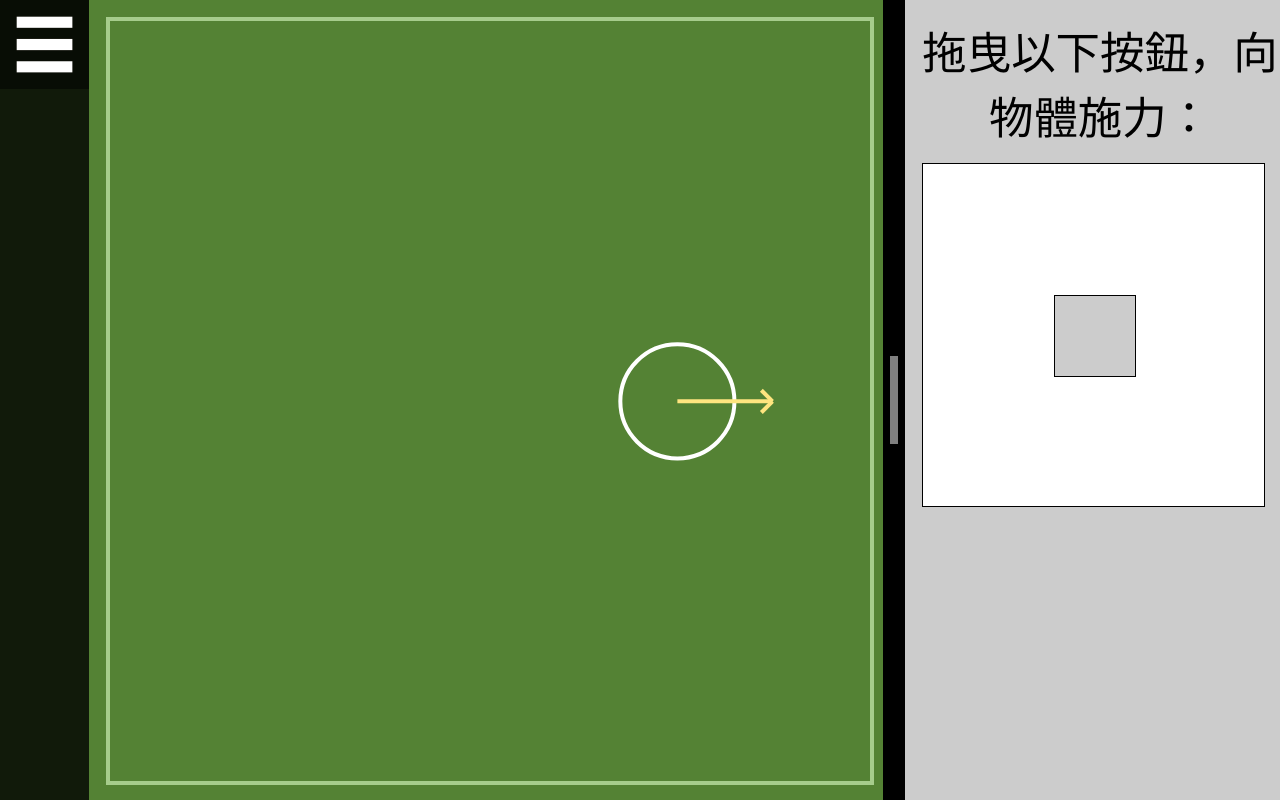
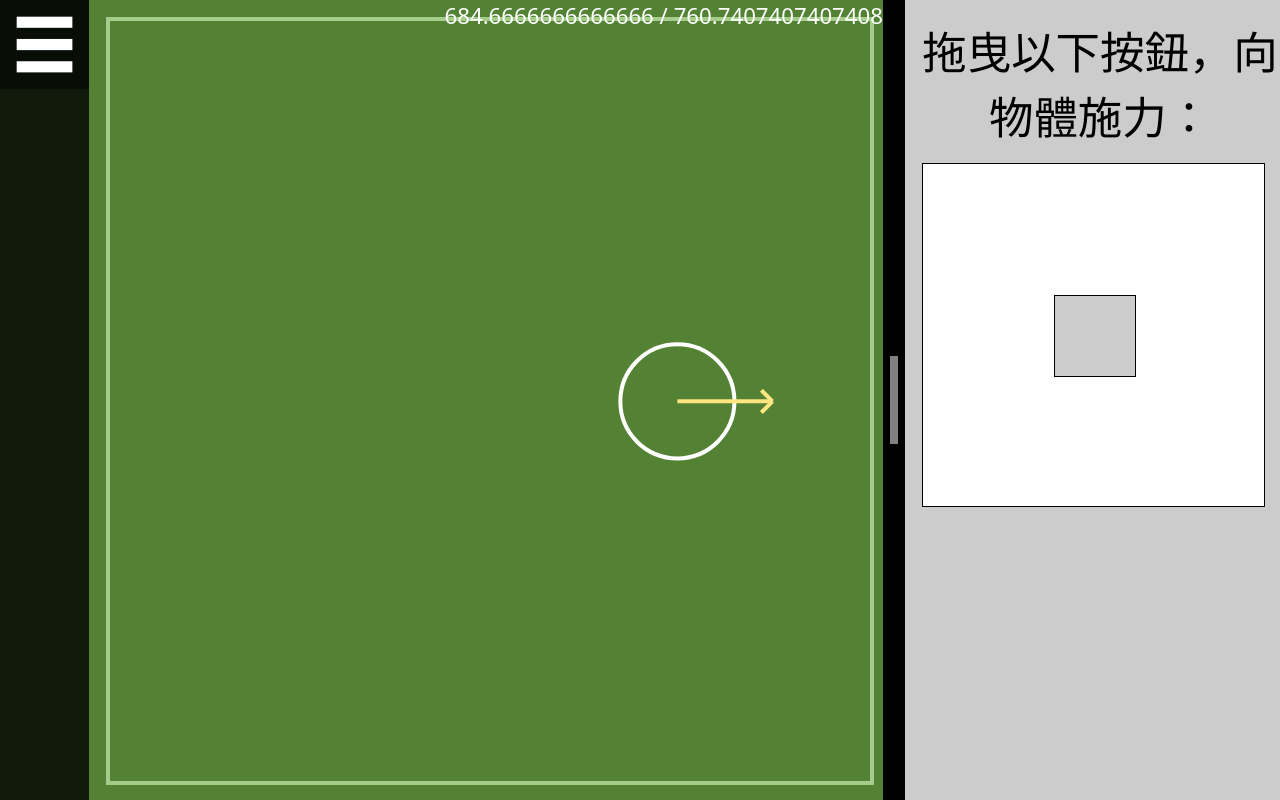
Before and after one commit to goodstuffhappyshare/pages, a plain HTML site: page 0-0-0 prototype/sim-prototype-c.html in a window 1280 px wide. Drawn offline with nearby package versions, Linux system fonts and the light colour scheme.

Commit message:
test p-box svg size

```diff
--- a/0-0-0 prototype/3.3.output-display.js
+++ b/0-0-0 prototype/3.3.output-display.js
@@ -203,6 +203,7 @@ function redraw_particles(){
 function resize_p_box_svg(){
 	svg = $("#p_box").svg("get");
 	svg.configure({"width": p_box_size * doc_scale, "height": p_box_size * doc_scale});
+	$("#log").append(p_box_size + " / " + p_box_size * doc_scale + "<br/>");
 }
 
 // Events
--- a/0-0-0 prototype/4.main-config.js
+++ b/0-0-0 prototype/4.main-config.js
@@ -25,6 +25,10 @@ function main_on_enter_frame(dt){
 	input_UI_on_enter_frame(dt);
 	main_algorithm_on_enter_frame(dt);
 	output_display_on_enter_frame(dt);
+
+	// for debug use
+	$("#log").scrollTop($("#log")[0].scrollHeight);
+	$("#log").css("font-size", font_size*doc_scale/2.0 + "px");
 }
 
 function main_on_layout_change(){
```
Also changed, not shown: 0-0-0 prototype/sim-prototype-c.html (+1 -1 lines).
